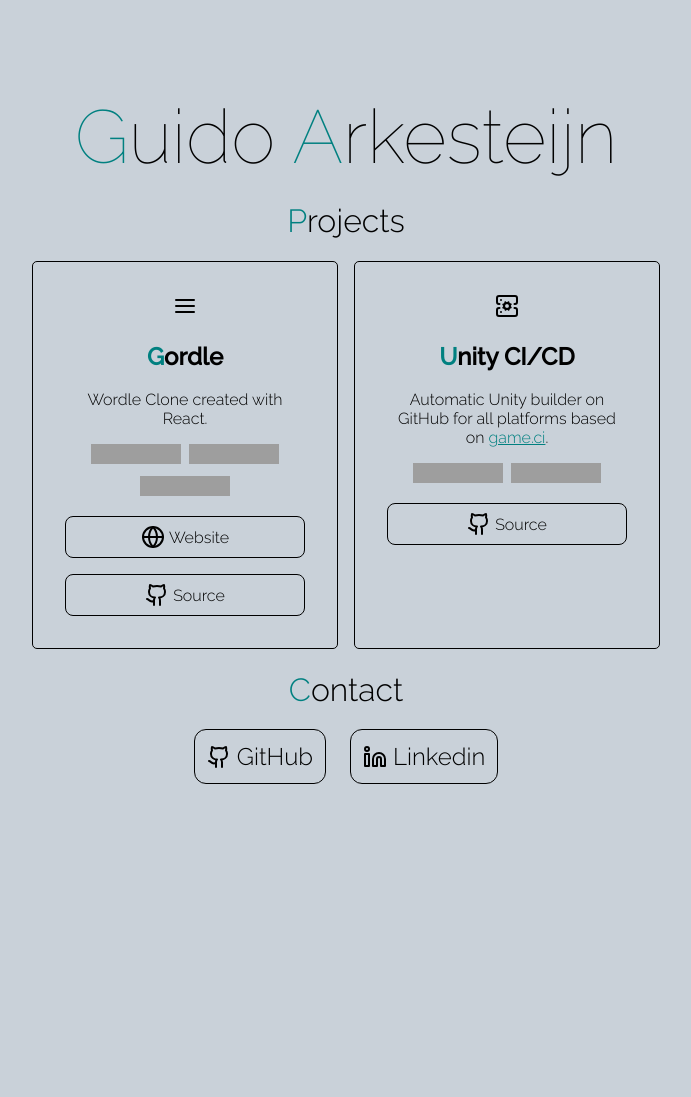
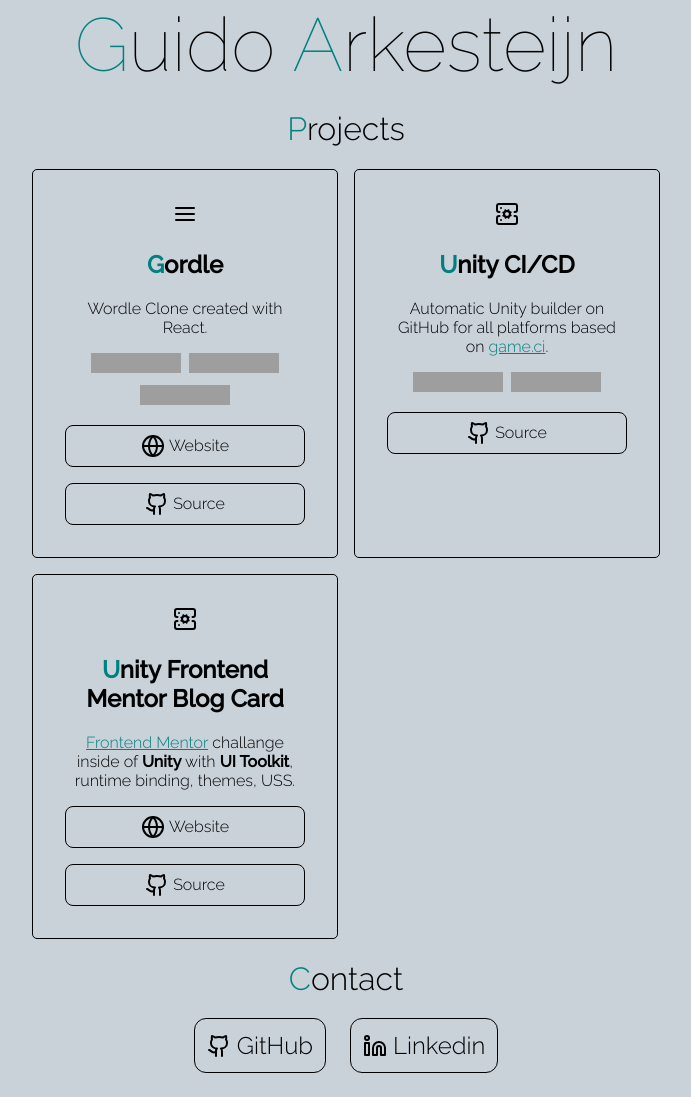
Before and after one commit to guidoarkesteijn/guidoarkesteijn.github.io, a Jekyll site: the page built from README.md, in a window 1280 px wide. Shown: the whole page, without its empty margins (294-985 px from the left). Built offline with Jekyll 4.4.1, drawn with Linux system fonts in a browser that asks for light colours; our own code applies the rules of GitHub Pages for plain Markdown files; before the commit the page ends 900 px from its top, so only the background shows below that; grey boxes are pictures that could not be loaded.

Commit message:
Added extra card to portfolio

```diff
--- a/_layouts/default.html
+++ b/_layouts/default.html
@@ -52,7 +52,7 @@
             text-align: center;
         }
 
-        @media only screen and (max-width: 750px) {
+        @media only screen and (max-width: 1280px) {
             .flex-center {
                 justify-content: flex-start;
             }
@@ -89,9 +89,15 @@
 
         .grid {
             display: grid;
-            grid-template-columns: 1fr 1fr;
+            grid-template-columns: 1fr 1fr 1fr;
             grid-gap: 1em;
             justify-items: center;
+        }
+
+        @media only screen and (max-width: 1280px) {
+            .grid {
+                grid-template-columns: 1fr 1fr;
+            }
         }
 
         @media only screen and (max-width: 750px) {
@@ -227,6 +233,21 @@
                     </a>
                 </div>
             </div>
+            <div class="card">
+                <svg xmlns="http://www.w3.org/2000/svg" width="24" height="24" viewBox="0 0 24 24" fill="none" stroke="currentColor" stroke-width="2" stroke-linecap="round" stroke-linejoin="round" class="lucide lucide-server-cog"><circle cx="12" cy="12" r="3"/><path d="M4.5 10H4a2 2 0 0 1-2-2V4a2 2 0 0 1 2-2h16a2 2 0 0 1 2 2v4a2 2 0 0 1-2 2h-.5"/><path d="M4.5 14H4a2 2 0 0 0-2 2v4a2 2 0 0 0 2 2h16a2 2 0 0 0 2-2v-4a2 2 0 0 0-2-2h-.5"/><path d="M6 6h.01"/><path d="M6 18h.01"/><path d="m15.7 13.4-.9-.3"/><path d="m9.2 10.9-.9-.3"/><path d="m10.6 15.7.3-.9"/><path d="m13.6 15.7-.4-1"/><path d="m10.8 9.3-.4-1"/><path d="m8.3 13.6 1-.4"/><path d="m14.7 10.8 1-.4"/><path d="m13.4 8.3-.3.9"/></svg>
+                <h2>Unity Frontend Mentor Blog Card</h2>
+                <p><a href="https://www.frontendmentor.io/challenges/blog-preview-card-ckPaj01IcS">Frontend Mentor</a> challange inside of <B>Unity</B> with <b>UI Toolkit</b>, runtime binding, themes, USS.</p>
+                <div class="row">
+                    <a class="button" title="Website" href="https://guidoarkesteijn.itch.io/frontend-mentor-blog-card" target="_blank">
+                        <svg xmlns="http://www.w3.org/2000/svg" width="24" height="24" viewBox="0 0 24 24" fill="none" stroke="currentColor" stroke-width="2" stroke-linecap="round" stroke-linejoin="round" data-lucide="globe" class="lucide lucide-globe"><circle cx="12" cy="12" r="10"></circle><path d="M12 2a14.5 14.5 0 0 0 0 20 14.5 14.5 0 0 0 0-20"></path><path d="M2 12h20"></path></svg>
+                            Website
+                    </a>
+                    <a class="button" title="Repository" href="https://github.com/guidoarkesteijn/unity-frontend-mentor-blog-preview-card" target="_blank">
+                        <svg xmlns="http://www.w3.org/2000/svg" width="24" height="24" viewBox="0 0 24 24" fill="none" stroke="currentColor" stroke-width="2" stroke-linecap="round" stroke-linejoin="round" data-lucide="github" class="lucide lucide-github"><path d="M15 22v-4a4.8 4.8 0 0 0-1-3.5c3 0 6-2 6-5.5.08-1.25-.27-2.48-1-3.5.28-1.15.28-2.35 0-3.5 0 0-1 0-3 1.5-2.64-.5-5.36-.5-8 0C6 2 5 2 5 2c-.3 1.15-.3 2.35 0 3.5A5.403 5.403 0 0 0 4 9c0 3.5 3 5.5 6 5.5-.39.49-.68 1.05-.85 1.65-.17.6-.22 1.23-.15 1.85v4"></path><path d="M9 18c-4.51 2-5-2-7-2"></path></svg>
+                            Source
+                    </a>
+                </div>
+            </div>
         </div>
         <h1>Contact</h1>
         <div class="row bottom">
```
